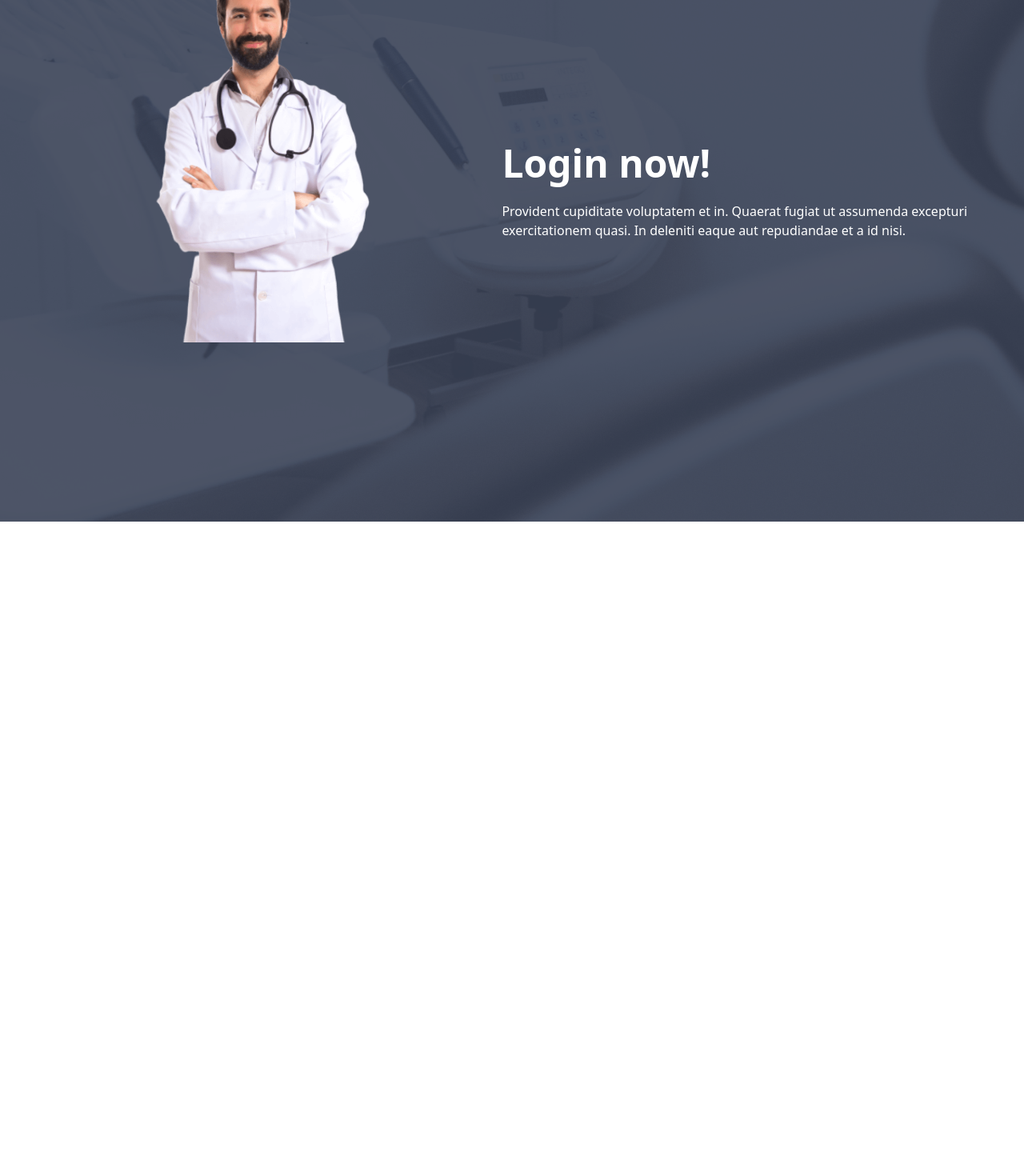
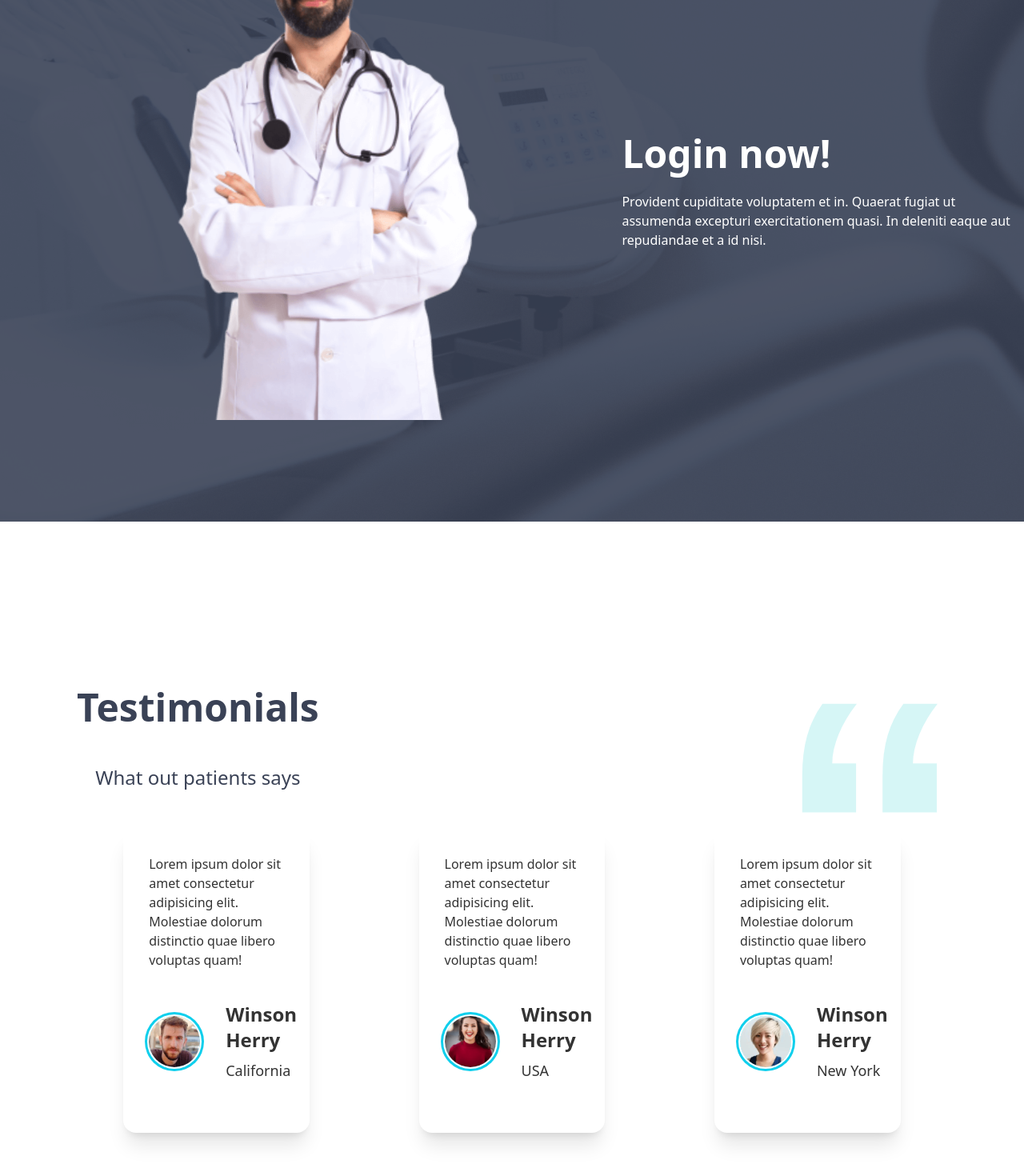
Before and after one commit to Kanizfatema47/d-web, a React (Create React App) app: page / in a window 1280 px wide. Shown: the part 2742-4212 px from the top of the page at 80% size. Before the commit the page ends 3602 px from the top, so only its background shows below. Built offline with nearby package versions, Linux system fonts and the light colour scheme.

Commit message:
testimonial added

```diff
--- a/src/Pages/Home/Home.js
+++ b/src/Pages/Home/Home.js
@@ -3,6 +3,7 @@ import Banner from './Banner';
 import Info from './Info';
 import MakeAppoinment from './MakeAppoinment';
 import Services from './Services';
+import Testimonials from './Testimonials';
 import Treatment from './Treatment';
 
 const Home = () => {
@@ -13,6 +14,7 @@ const Home = () => {
             <Services></Services>
             <Treatment></Treatment>
             <MakeAppoinment></MakeAppoinment>
+            <Testimonials></Testimonials>
         </div>
     );
 };
--- a/src/Pages/Home/MakeAppoinment.js
+++ b/src/Pages/Home/MakeAppoinment.js
@@ -5,17 +5,17 @@ import bg from '../../assets/images/appointment.png'
 
 const MakeAppoinment = () => {
     return (
-        <section  style={{background: `url(${bg})`}} className='lg:my-52 sm:mt-64'>
-            <div class="hero min-h-screen">
+        <section style={{ background: `url(${bg})` }} className='lg:my-52 sm:mt-64'>
+            <div class="hero lg:min-h-screen sm:max-h-screen">
                 <div class="hero-content flex-col lg:flex-row-reverse">
-                    <div class="text-center text-white lg:text-left">
+                    <div class="text-center w-1/2 my-16 text-white lg:text-left">
                         <h1 class="text-5xl font-bold">Login now!</h1>
                         <p class="py-6">Provident cupiditate voluptatem et in. Quaerat fugiat ut assumenda excepturi exercitationem quasi. In deleniti eaque aut repudiandae et a id nisi.</p>
                     </div>
-                    <div class="mt-[-180px] hidden  lg:block">
-                        <div class="card-body">
-                            <img src={doctor} alt=""  />
-                            </div>
+                    <div class=" hidden  lg:block">
+
+                        <img src={doctor} alt="" className='mt-[-200px]' />
+
                     </div>
                 </div>
             </div>
--- /dev/null
+++ b/src/Pages/Home/Review.js
@@ -0,0 +1,25 @@
+import React from 'react';
+
+const Review = ({ review }) => {
+    return (
+        <div class="card  bg-base-100 shadow-xl sm:w-8/12 mx-auto">
+            <div class="card-body">
+                <p>Lorem ipsum dolor sit amet consectetur adipisicing elit. Molestiae dolorum distinctio quae libero voluptas quam!</p>
+                <div className='flex justify-between'>
+                    <div class="avatar my-auto">
+                        <div class="w-16  h-16 rounded-full ring ring-primary ring-offset-base-100 ring-offset-2">
+                            <img src={review.img} alt='' />
+                        </div>
+                    </div>
+                    <div class="card-body">
+                        <h2 class="card-title lg:text-2xl sm:text-xl">{review.name}</h2>
+                        <p className='sm:text-lg'>{review.location}</p>
+
+                    </div>
+                </div>
+            </div>
+        </div>
+    );
+};
+
+export default Review;
--- /dev/null
+++ b/src/Pages/Home/Testimonials.js
@@ -0,0 +1,56 @@
+import React from 'react';
+import quote from '../../assets/icons/quote.svg'
+import people1 from '../../assets/images/people1.png'
+import people2 from '../../assets/images/people2.png'
+import people3 from '../../assets/images/people3.png'
+import Review from './Review';
+const Testimonials = () => {
+    const reviews = [
+        {
+            _id: 1,
+            name: 'Winson Herry',
+            review: '',
+            location: 'California',
+            img: people1
+        },
+        {
+            _id: 2,
+            name: 'Winson Herry',
+            review: '',
+            location: 'USA',
+            img: people2
+        },
+        {
+            _id: 3,
+            name: 'Winson Herry',
+            review: '',
+            location: 'New York',
+            img: people3
+        },
+    ];
+    return (
+        <section className='mb-32 mx-24  '>
+            <div className='flex justify-between'>
+                <div>
+                    <h1 className='text-center text-accent lg:text-5xl font-bold  sm:text-2xl'>Testimonials</h1>
+                    <h3 className=' text-center text-accent  lg:text-2xl my-12 mg:text-xl'>What out patients says</h3>
+                </div>
+                <div>
+                    <img src={quote} className='w-24 lg:w-48' alt="" />
+                </div>
+            </div>
+            <div className='grid lg:grid-cols-3 gap-10 sm:grid-cols-1 mx-0 gap-5'>
+                {
+                    reviews.map(review => (<Review
+                        key={review._id}
+                        review={review}>
+
+
+                    </Review>))
+                }
+            </div>
+        </section>
+    );
+};
+
+export default Testimonials;
```
